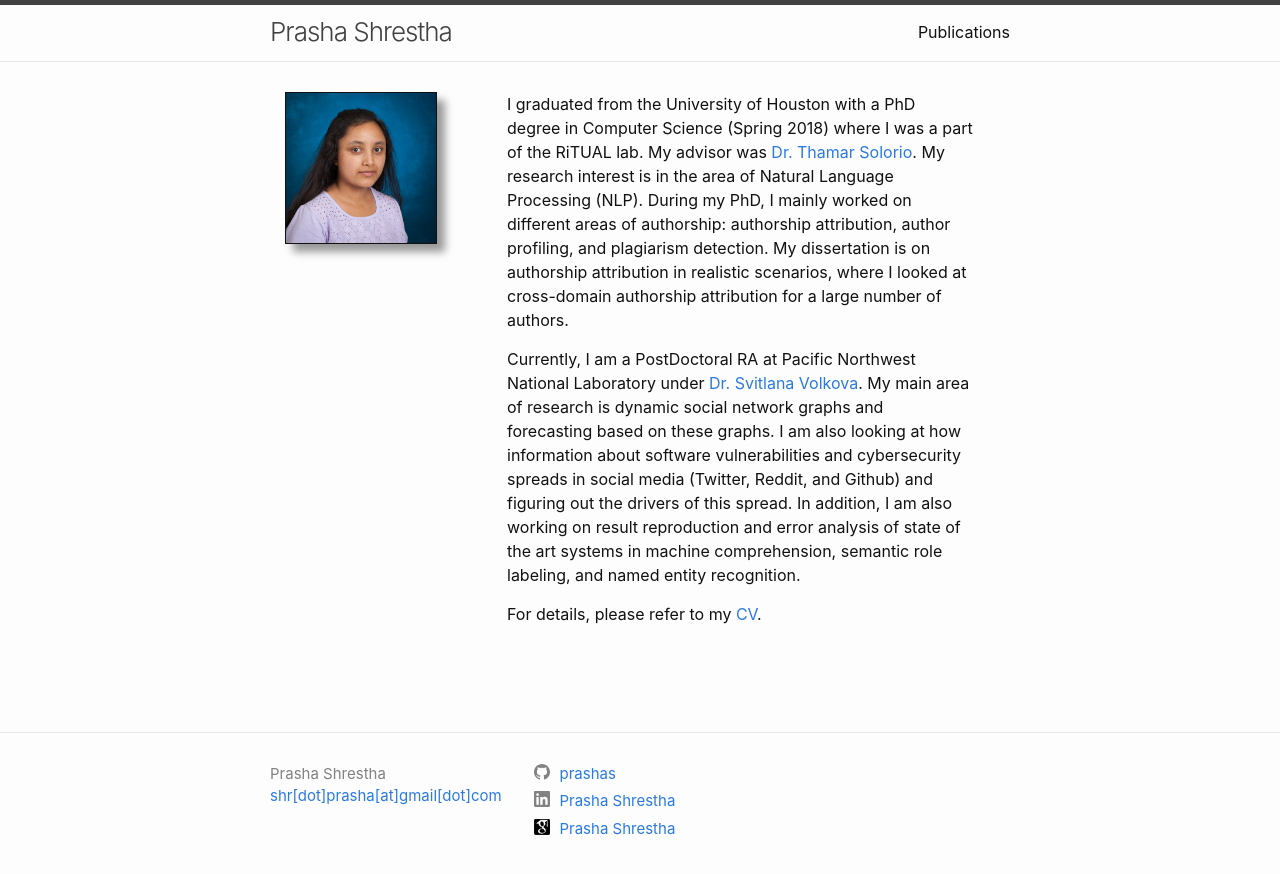
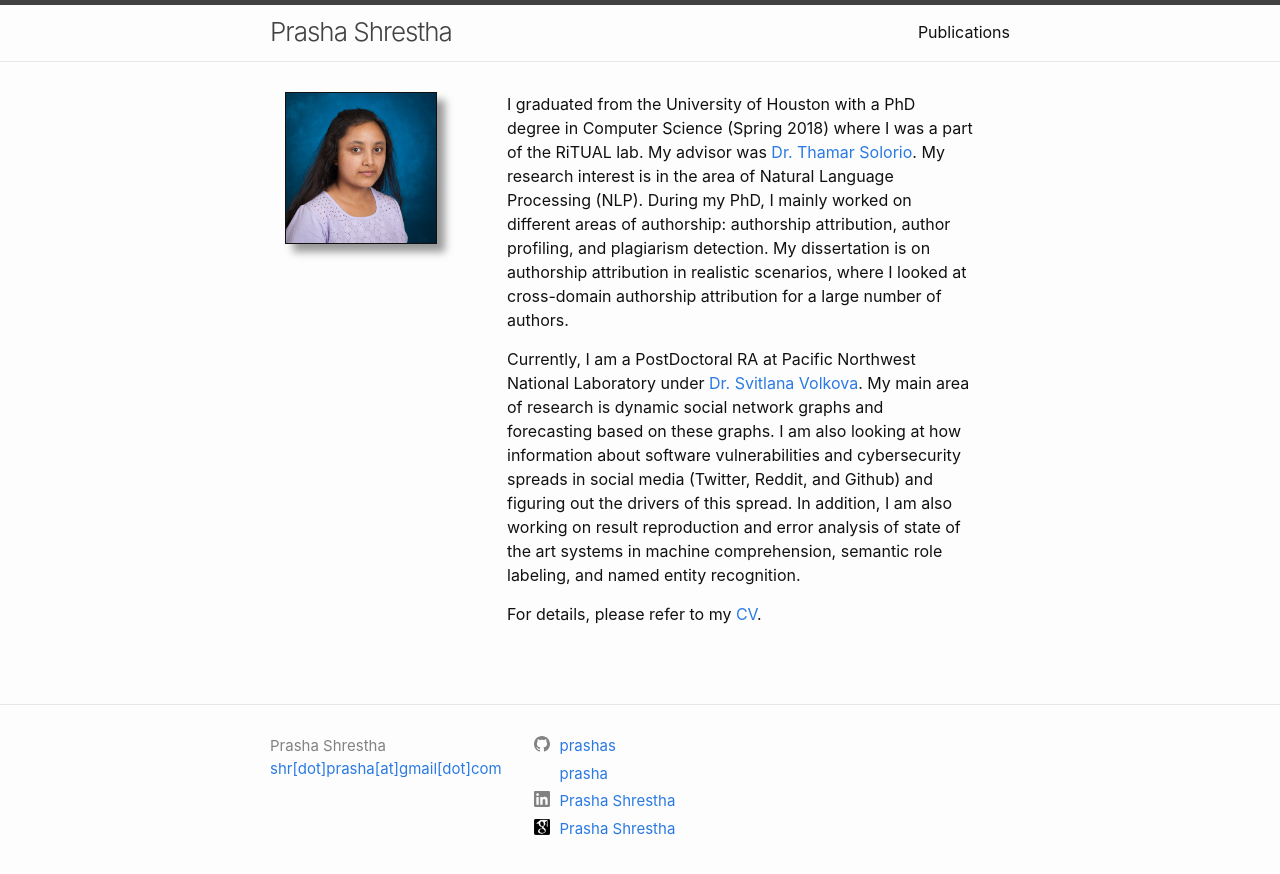
Before and after one commit to prashas/prashas.github.io, a Jekyll site: the page built from index.md, in a window 1280 px wide. Shown: the top 874 px of the page. Built offline with Jekyll 4.4.1, drawn with Linux system fonts in a browser that asks for light colours.

Commit message:
added bitbucket link

```diff
--- a/_config.yml
+++ b/_config.yml
@@ -18,10 +18,11 @@
 description: ''
 baseurl: "" # the subpath of your site, e.g. /blog
 url: "" # the base hostname & protocol for your site, e.g. http://example.com
-github_username:  prashas
 linkedin_username: prasha-shrestha-phd-nlp-31566662
 linkedin_display_username: Prasha Shrestha
 googlescholar_username: Prasha Shrestha
+bitbucket_username: prasha
+github_username:  prashas
 
 # Build settings
 markdown: kramdown
```
